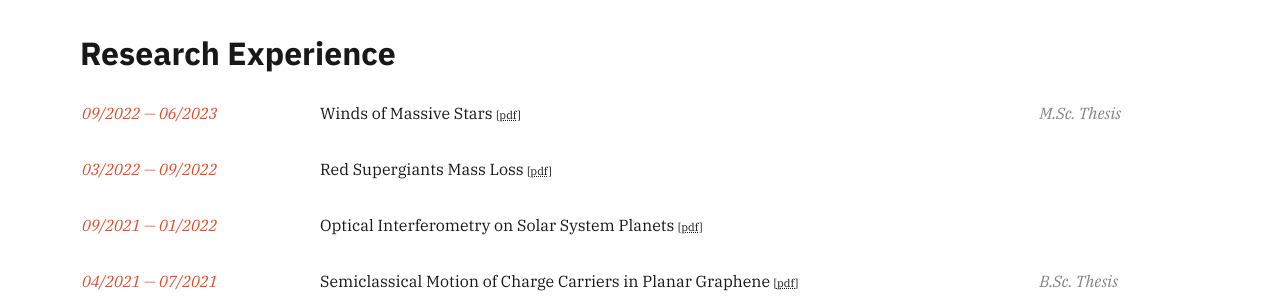
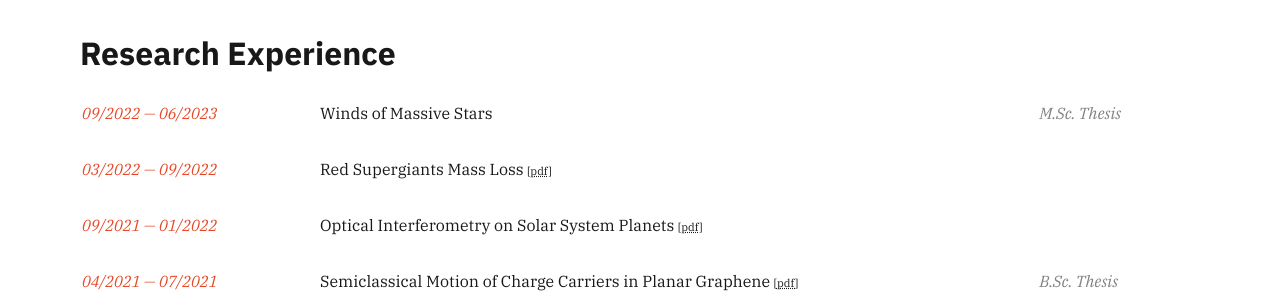
Before and after one commit to JorisJosiek/jorisjosiek.github.io, a Jekyll site: the page built from CV.md, in a window 1280 px wide and 900 px high, scrolled down 449 px. Shown: the part 152-452 px from the top of the window. Built offline with Jekyll 4.4.1, drawn with Linux system fonts in a browser that asks for light colours; nearby versions of some CDN libraries.

Commit message:
Removed MSc thesis

```diff
--- a/CV.md
+++ b/CV.md
@@ -13,7 +13,7 @@ Click [here](https://jorisjosiek.com/assets/documents/CV-Joris-Josiek-Online.pdf
 
 ## Research Experience
 
-| <span class="text-accent">*09/2022 — 06/2023*</span> | Winds of Massive Stars <span class="small-text">[[pdf](https://jorisjosiek.com/assets/documents/Winds-Of-Massive-Stars-Thesis.pdf)]</span>| <span style="color:gray">*M.Sc. Thesis*</span>
+| <span class="text-accent">*09/2022 — 06/2023*</span> | Winds of Massive Stars | <span style="color:gray">*M.Sc. Thesis*</span>
 | <span class="text-accent">*03/2022 — 09/2022*</span> | Red Supergiants Mass Loss <span class="small-text">[[pdf](https://jorisjosiek.com/assets/documents/RSG-Mass-Loss-Report.pdf)]</span>|
 | <span class="text-accent">*09/2021 — 01/2022*</span> | Optical Interferometry on Solar System Planets <span class="small-text">[[pdf](https://jorisjosiek.com/assets/documents/Optical-Interferometry-Solar-System-Planets-Report.pdf)]</span>|
 | <span class="text-accent">*04/2021 — 07/2021*</span> | Semiclassical Motion of Charge Carriers in Planar Graphene <span class="small-text">[[pdf](https://jorisjosiek.com/assets/documents/Charge-Carriers-Graphene-Thesis.pdf)]</span>| <span style="color:gray">*B.Sc. Thesis*</span>
```
Also changed, not shown: 1 other file.
